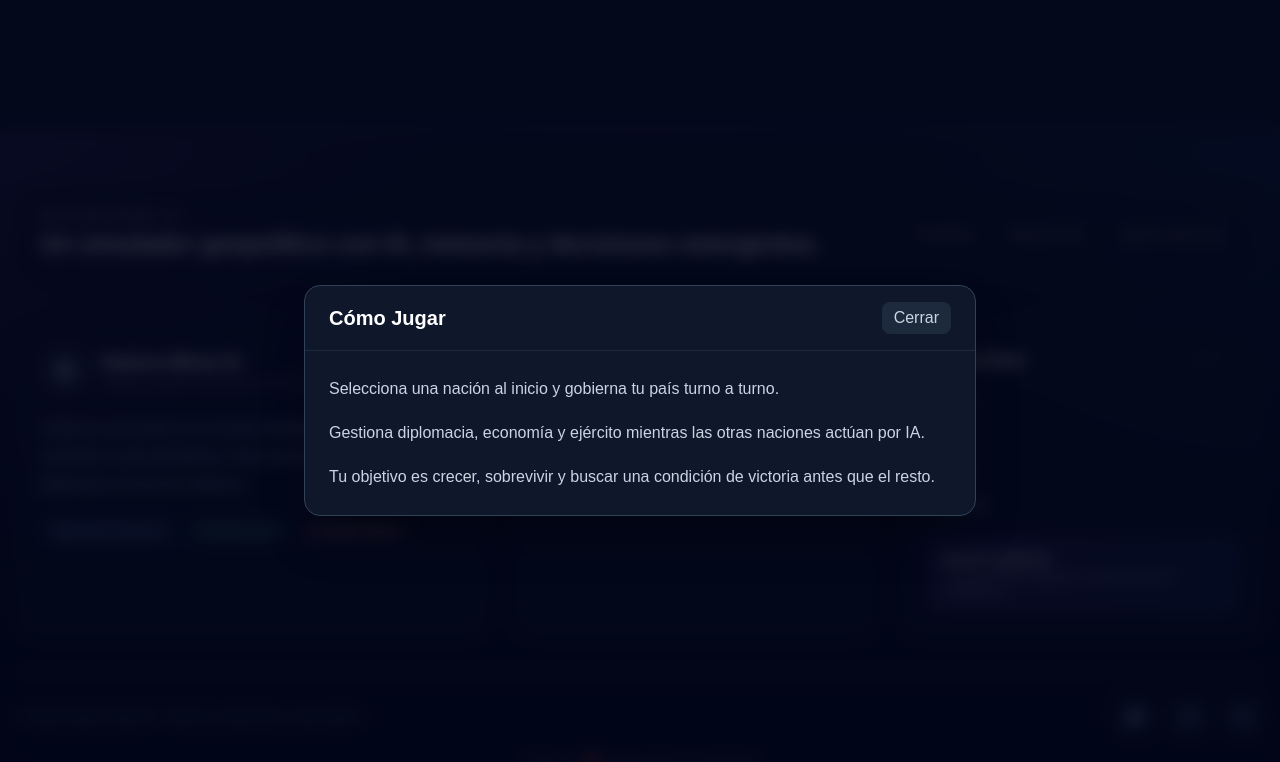
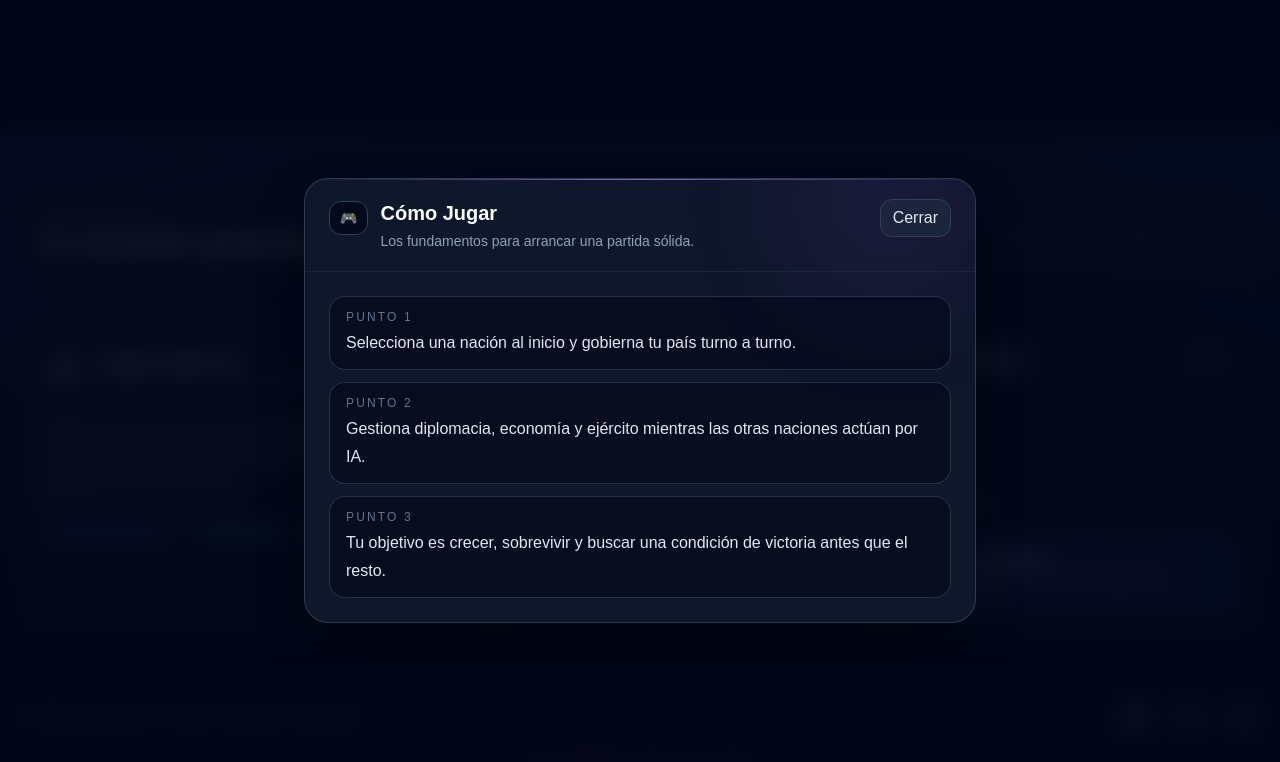
Before and after one commit to Yedpt/Nation-Mind-AI, a Next.js app in the folder frontend/: page / in a window 1280 px wide. Both pictures are taken after a click on the button "Cómo Jugar". Shown: the part 759-1521 px from the top of the page. Built offline with nearby package versions, Linux system fonts and the light colour scheme; no server answers.

Commit message:
feat(ui): pulir modales del footer y unificar estilo visual de la home

```diff
--- a/frontend/src/components/Footer.tsx
+++ b/frontend/src/components/Footer.tsx
@@ -19,7 +19,9 @@ export default function Footer() {
     switch (activeModal) {
       case 'how-to-play':
         return {
+          icon: '🎮',
           title: 'Cómo Jugar',
+          subtitle: 'Los fundamentos para arrancar una partida sólida.',
           body: [
             'Selecciona una nación al inicio y gobierna tu país turno a turno.',
             'Gestiona diplomacia, economía y ejército mientras las otras naciones actúan por IA.',
@@ -28,7 +30,9 @@ export default function Footer() {
         };
       case 'strategy':
         return {
+          icon: '🧠',
           title: 'Estrategias',
+          subtitle: 'Ideas prácticas para jugar con más ventaja.',
           body: [
             'No gastes todo al principio: reserva recursos para responder a guerras y alianzas.',
             'Si tu economía crece, tus decisiones futuras tienen mucho más margen.',
@@ -37,7 +41,9 @@ export default function Footer() {
         };
       case 'nations':
         return {
+          icon: '🌍',
           title: 'Guía de Naciones',
+          subtitle: 'Cómo leer las personalidades y fortalezas del tablero.',
           body: [
             'Cada nación tiene personalidad, poder militar, económico y diplomático distintos.',
             'Las personalidades influyen en su estilo: agresivas, diplomáticas, defensivas o expansionistas.',
@@ -46,7 +52,9 @@ export default function Footer() {
         };
       case 'updates':
         return {
+          icon: '🚀',
           title: 'Actualizaciones',
+          subtitle: 'Sección en construcción para roadmap y changelog.',
           body: [
             'Pronto tendrás aquí un changelog visual con las mejoras más recientes.',
             'También se pueden mostrar notas de balance, nuevas naciones y cambios en IA.',
@@ -54,7 +62,9 @@ export default function Footer() {
         };
       case 'feedback':
         return {
+          icon: '📝',
           title: 'Feedback',
+          subtitle: 'Cuéntanos qué mejorarías en la experiencia.',
           body: [
             'De momento este formulario es decorativo: todavía no envía datos a ningún servicio.',
             'Úsalo para validar el diseño antes de conectar almacenamiento o email.',
@@ -305,24 +315,35 @@ export default function Footer() {
       </div>
 
       {activeModal && modalContent && (
-        <div className="fixed inset-0 z-50 flex items-center justify-center bg-slate-950/80 backdrop-blur-sm px-4">
-          <div className="w-full max-w-2xl rounded-2xl border border-slate-700 bg-slate-900 shadow-2xl shadow-black/40">
-            <div className="flex items-center justify-between border-b border-slate-800 px-6 py-4">
-              <h3 className="text-xl font-bold text-white">{modalContent.title}</h3>
+        <div className="fixed inset-0 z-50 flex items-center justify-center bg-slate-950/85 backdrop-blur-md px-4">
+          <div className="relative w-full max-w-2xl overflow-hidden rounded-3xl border border-slate-700/90 bg-slate-900 shadow-2xl shadow-black/50">
+            <div className="absolute inset-x-0 top-0 h-px bg-linear-to-r from-transparent via-purple-400/70 to-transparent" />
+            <div className="absolute -top-16 right-0 h-44 w-44 rounded-full bg-purple-500/10 blur-3xl" />
+
+            <div className="relative flex items-start justify-between gap-4 border-b border-slate-800/90 px-6 py-5">
+              <div className="flex items-start gap-3">
+                <div className="mt-0.5 rounded-xl border border-slate-700 bg-slate-950/80 px-2.5 py-1.5 text-sm text-slate-200">
+                  {modalContent.icon}
+                </div>
+                <div>
+                  <h3 className="text-xl font-bold text-white">{modalContent.title}</h3>
+                  <p className="mt-1 text-sm text-slate-400">{modalContent.subtitle}</p>
+                </div>
+              </div>
               <button
                 type="button"
                 onClick={closeModal}
-                className="rounded-lg bg-slate-800 px-3 py-1 text-slate-300 hover:bg-slate-700 hover:text-white"
+                className="rounded-xl border border-slate-700 bg-slate-800/80 px-3 py-1.5 text-slate-200 hover:border-slate-500 hover:bg-slate-700"
                 aria-label="Cerrar modal"
               >
                 Cerrar
               </button>
             </div>
 
-            <div className="px-6 py-6">
+            <div className="relative px-6 py-6">
               {activeModal === 'feedback' ? (
-                <form onSubmit={handleFeedbackSubmit} className="space-y-4">
-                  <p className="text-sm text-slate-400">
+                <form onSubmit={handleFeedbackSubmit} className="space-y-5">
+                  <p className="rounded-2xl border border-slate-700/80 bg-slate-950/70 px-4 py-3 text-sm text-slate-300">
                     Este formulario es solo visual por ahora. Sirve para dejar listo el diseño antes de conectar el backend.
                   </p>
                   {feedbackSubmitted && (
@@ -337,7 +358,7 @@ export default function Footer() {
                         name="name"
                         value={feedbackForm.name}
                         onChange={handleFeedbackChange}
-                        className="w-full rounded-xl border border-slate-700 bg-slate-950 px-4 py-3 text-white outline-none transition focus:border-purple-500"
+                        className="w-full rounded-xl border border-slate-700 bg-slate-950/90 px-4 py-3 text-white outline-none transition focus:border-purple-500 focus:ring-2 focus:ring-purple-500/20"
                         placeholder="Tu nombre"
                       />
                     </label>
@@ -348,7 +369,7 @@ export default function Footer() {
                         type="email"
                         value={feedbackForm.email}
                         onChange={handleFeedbackChange}
-                        className="w-full rounded-xl border border-slate-700 bg-slate-950 px-4 py-3 text-white outline-none transition focus:border-purple-500"
+                        className="w-full rounded-xl border border-slate-700 bg-slate-950/90 px-4 py-3 text-white outline-none transition focus:border-purple-500 focus:ring-2 focus:ring-purple-500/20"
                         placeholder="tu@email.com"
                       />
                     </label>
@@ -359,7 +380,7 @@ export default function Footer() {
                       name="topic"
                       value={feedbackForm.topic}
                       onChange={handleFeedbackChange}
-                      className="w-full rounded-xl border border-slate-700 bg-slate-950 px-4 py-3 text-white outline-none transition focus:border-purple-500"
+                      className="w-full rounded-xl border border-slate-700 bg-slate-950/90 px-4 py-3 text-white outline-none transition focus:border-purple-500 focus:ring-2 focus:ring-purple-500/20"
                     >
                       <option>General</option>
                       <option>UI / UX</option>
@@ -374,7 +395,7 @@ export default function Footer() {
                       rows={5}
                       value={feedbackForm.message}
                       onChange={handleFeedbackChange}
-                      className="w-full rounded-xl border border-slate-700 bg-slate-950 px-4 py-3 text-white outline-none transition focus:border-purple-500"
+                      className="w-full rounded-xl border border-slate-700 bg-slate-950/90 px-4 py-3 text-white outline-none transition focus:border-purple-500 focus:ring-2 focus:ring-purple-500/20"
                       placeholder="Cuéntanos qué mejorarías..."
                     />
                   </label>
@@ -395,11 +416,15 @@ export default function Footer() {
                   </div>
                 </form>
               ) : (
-                <div className="space-y-4 text-slate-300">
-                  {modalContent.body.map((item) => (
-                    <p key={item} className="leading-7">
-                      {item}
-                    </p>
+                <div className="space-y-3">
+                  {modalContent.body.map((item, index) => (
+                    <div
+                      key={item}
+                      className="rounded-2xl border border-slate-700/70 bg-slate-950/60 px-4 py-3 text-slate-200"
+                    >
+                      <p className="text-xs uppercase tracking-[0.18em] text-slate-500">Punto {index + 1}</p>
+                      <p className="mt-1 leading-7">{item}</p>
+                    </div>
                   ))}
                 </div>
               )}
```
Also changed, not shown: frontend/src/app/page.tsx (+29 -21 lines).
